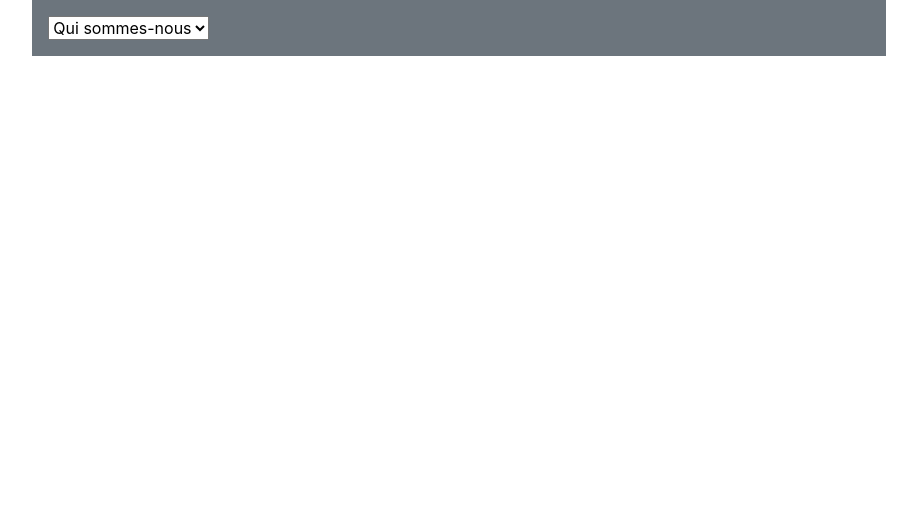
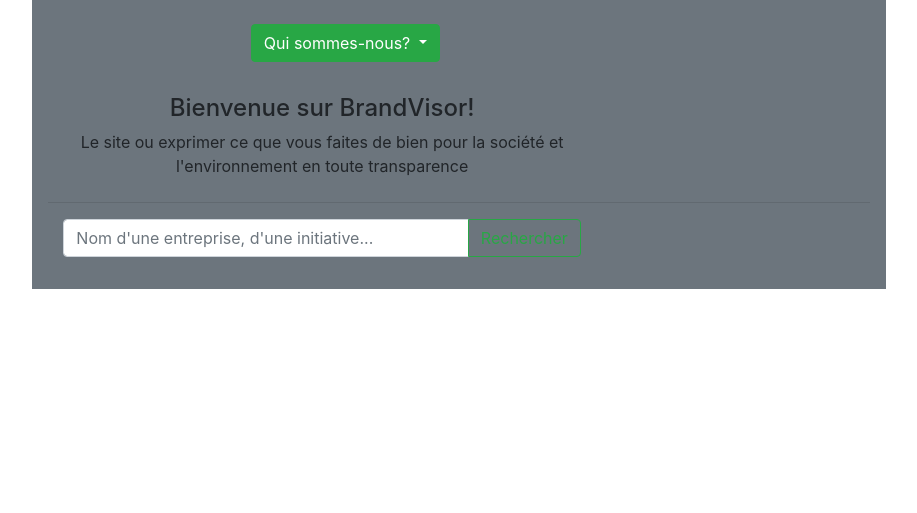
Before and after one commit to VictorSvenn/Brandvisor, a Symfony app: template templates/home/home.html.twig in a window 1280 px wide. Shown: the part 64-577 px from the top of the page, without its empty margins (181-1098 px from the left). Run offline with Twig, Linux system fonts and the light colour scheme; the template is opened without the code that fills it, so the values that code supplies are empty; some libraries are stand-ins or nearby versions.

Commit message:
Ajout formulaire de recherche

```diff
--- a/templates/base.html.twig
+++ b/templates/base.html.twig
@@ -11,6 +11,11 @@
               rel="stylesheet" integrity="sha384-9aIt2nRpC12Uk9gS9baDl411NQApFmC26EwAOH8WgZl5MYYxFfc+NcPb1dKGj7Sk"
               crossorigin="anonymous">
         <link rel="stylesheet" type="text/css" href="/build/app.css"/>
+    {% endblock %}
+    {% block javascripts %}
+        <script src="https://code.jquery.com/jquery-3.2.1.slim.min.js" integrity="sha384-KJ3o2DKtIkvYIK3UENzmM7KCkRr/rE9/Qpg6aAZGJwFDMVNA/GpGFF93hXpG5KkN" crossorigin="anonymous"></script>
+        <script src="https://cdnjs.cloudflare.com/ajax/libs/popper.js/1.12.9/umd/popper.min.js" integrity="sha384-ApNbgh9B+Y1QKtv3Rn7W3mgPxhU9K/ScQsAP7hUibX39j7fakFPskvXusvfa0b4Q" crossorigin="anonymous"></script>
+        <script src="https://maxcdn.bootstrapcdn.com/bootstrap/4.0.0/js/bootstrap.min.js" integrity="sha384-JZR6Spejh4U02d8jOt6vLEHfe/JQGiRRSQQxSfFWpi1MquVdAyjUar5+76PVCmYl" crossorigin="anonymous"></script>
     {% endblock %}
 
     {% block head %}
@@ -40,9 +45,6 @@
 <body>
 <div class="bg-secondary col-8 offset-2 p-3">
     {% block body %}{% endblock %}
-
-    {% block javascripts %}
-    {% endblock %}
 
     {% block footer %}
     <!-- Footer -->
--- a/templates/home/home.html.twig
+++ b/templates/home/home.html.twig
@@ -1,32 +1,46 @@
 {% extends 'base.html.twig' %}
 
 {% block body %}
-{# Select qui permet d'accéder aux pages du site #}
-    {% if is_granted('ROLE_CONSUMER') %}
-<select>
-    <option>Déposer une initiative</option>
-    <option>Évaluer une entreprise</option>
-    <option>Voir la liste des experts référencés</option>
-</select>
-    {% elseif is_granted('ROLE_EXPERT') %}
-    <select>
-        <option>Déposer une initiative</option>
-        <option>Évaluer une entreprise</option>
-        <option>Se référencer comme conseil/expert</option>
-        <option>Voir la liste des experts référencés</option>
-    </select>
-    {% elseif is_granted('ROLE_ENTERPRISE') %}
-    <select>
-        <option>Déposer des informations sur mon entreprise</option>
-        <option>Voir la liste des experts référencés</option>
-    </select>
+    {% include '/home/roles.html.twig' %}
+<div class="col-8 text-center mt-4 mb-4">
+    <h4>Bienvenue sur BrandVisor!</h4>
+    <p>Le site ou exprimer ce que vous faites de bien pour la société et l'environnement en toute
+        transparence</p>
+</div>
+<hr>
+<form method="post" action="" class="col-8">
+    <div class="input-group mb-3">
+        <input type="text" class="form-control" placeholder="Nom d'une entreprise, d'une initiative..."
+               aria-label="Recipient's username" aria-describedby="basic-addon2" name="searchText">
+        <div class="input-group-append">
+            <input class="btn btn-outline-success" type="submit" value="Rechercher" name="indexSearch">
+        </div>
+    </div>
+</form>
+<div class="col-8">
+    {% if form == true %}
+        <h2 class="font-weight-bold text-center">Résultats en lien avec des entreprises:</h2>
+        {% for enterprise in enterprises %}
+        <h3>{{ enterprise.name }}</h3>
+        {% else %}
+            <h3>Aucun résultat en lien avec votre recherche.</h3>
+        {% endfor %}
+
+        <h2 class="font-weight-bold text-center">Résultats en lien avec des initiatives:</h2>
+        {% for initiative in initiatives %}
+            <h3>{{ initiative.name }}</h3>
+            {% else %}
+            <h3>Aucun résultat en lien avec votre recherche.</h3>
+        {% endfor %}
+
+        <h2 class="font-weight-bold text-center">Résultats en lien avec des Thématiques:</h2>
+        {% for odd in odds %}
+            <h3>{{ odd.name }}</h3>
+        {% else %}
+            <h3>Aucun résultat en lien avec votre recherche.</h3>
+        {% endfor %}
     {% endif %}
-    <select>
-        <option>Qui sommes-nous</option>
-        <option>Mission</option>
-        <option>Équipe</option>
-        <option>Nos valeurs</option>
-        <option>Contact</option>
-    </select>
+</div>
+
 
 {% endblock %}
--- /dev/null
+++ b/templates/home/roles.html.twig
@@ -0,0 +1,56 @@
+{% block body %}
+    <div class="col-8">
+        <div class="d-flex flex-wrap justify-content-center">
+            {# Select qui permet d'accéder aux pages du site #}
+            {% if is_granted('ROLE_CONSUMER') %}
+                <div class="dropdown col-4 m-2">
+                    <button class="btn btn-success dropdown-toggle" type="button"
+                            id="dropdownMenuButton" data-toggle="dropdown" aria-haspopup="true"
+                            aria-expanded="false">Entrée Consommateur
+                    </button>
+                </div>
+                <div class="dropdown-menu" aria-labelledby="dropdownMenuButton">
+                    <a class="dropdown-item" href="#">Déposer une initiative</a>
+                    <a class="dropdown-item" href="#">Évaluer une entreprise</a>
+                    <a class="dropdown-item" href="#">Voir la liste des experts référencés</a>
+                </div>
+            {% elseif is_granted('ROLE_EXPERT') %}
+                <div class="dropdown col-4 m-2">
+                    <button class="btn btn-success dropdown-toggle" type="button"
+                            id="dropdownMenuButton" data-toggle="dropdown" aria-haspopup="true"
+                            aria-expanded="false">Entrée Expert
+                    </button>
+                </div>
+                <div class="dropdown-menu" aria-labelledby="dropdownMenuButton">
+                    <a class="dropdown-item" href="#">Déposer une initiative</a>
+                    <a class="dropdown-item" href="#">Évaluer une entreprise</a>
+                    <a class="dropdown-item" href="#">Se référencer comme conseil/expert</a>
+                    <a class="dropdown-item" href="#">Voir la liste des experts référencés</a>
+                </div>
+            {% elseif is_granted('ROLE_ENTERPRISE') %}
+                <div class="dropdown col-4 m-2">
+                    <button class="btn btn-success dropdown-toggle" type="button"
+                            id="dropdownMenuButton" data-toggle="dropdown" aria-haspopup="true"
+                            aria-expanded="false">Entrée Entreprise
+                    </button>
+                </div>
+                <div class="dropdown-menu" aria-labelledby="dropdownMenuButton">
+                    <a class="dropdown-item" href="#">Déposer des informations sur mon entreprise</a>
+                    <a class="dropdown-item" href="#">Voir la liste des experts référencés</a>
+                </div>
+            {% endif %}
+            <div class="dropdown col-4 m-2">
+                <button class="btn btn-success dropdown-toggle" type="button"
+                        id="dropdownMenuButton" data-toggle="dropdown" aria-haspopup="true"
+                        aria-expanded="false">Qui sommes-nous?
+                </button>
+            </div>
+            <div class="dropdown-menu" aria-labelledby="dropdownMenuButton">
+                <a class="dropdown-item" href="#">Mission</a>
+                <a class="dropdown-item" href="#">Équipe</a>
+                <a class="dropdown-item" href="#">Nos valeurs</a>
+                <a class="dropdown-item" href="#">Contact</a>
+            </div>
+        </div>
+    </div>
+{% endblock %}
```
Also changed, not shown: src/Controller/HomeController.php (added, +19 -0 lines), src/Controller/SecurityController.php (+34 -3 lines), src/Repository/EnterpriseRepository.php (+5 -9 lines), src/Repository/InitiativeRepository.php (+7 -9 lines), src/Repository/OddRepository.php (+6 -9 lines), src/Services/ResearchService.php (added, +19 -0 lines), templates/home/index.html.twig (added, +7 -0 lines).
